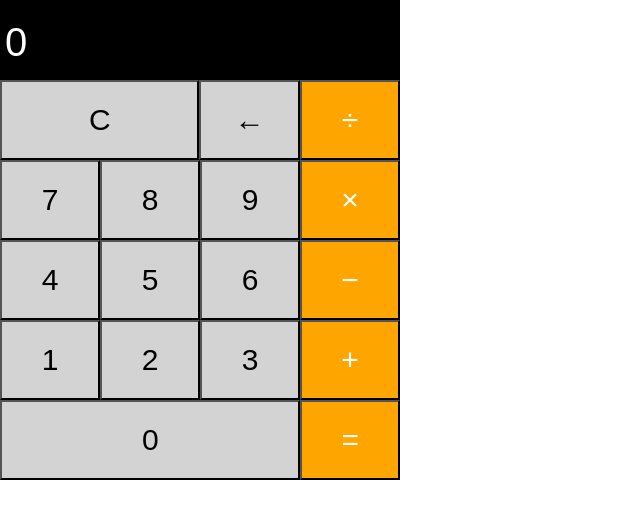
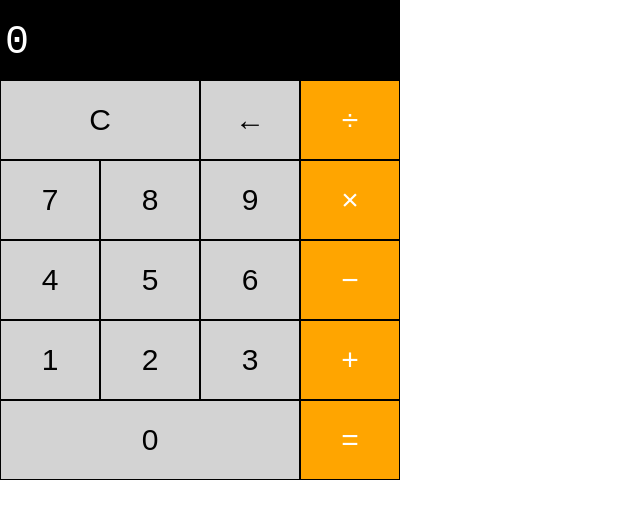
Before and after one commit to vtaylordavis/LAB-calculator, a plain HTML site: page index.html in a window 1280 px wide. Shown: the whole page, without its empty margins (0-640 px from the left). Drawn offline with Linux system fonts and the light colour scheme.

Commit message:
tried to right align & failed, decluttered html instead

```diff
--- a/index.html
+++ b/index.html
@@ -10,39 +10,39 @@
   <script src="main.js"></script>
 
  <div class="container">
-    <section class="sumbar">0</section>
+      <div class="result-screen">0</div>
  </div>
 
  <div class="container">
     <button class="button boxC">C</button>
-    <button class="button boxDel">&#8592;</button>
-    <button class="function-button boxDiv">&#247;</button>
+    <button class="button">&#8592;</button>
+    <button class="function-button">&#247;</button>
  </div>
 
  <div class="container">
-    <button class="button box7">7</button>
-    <button class="button box8">8</button>
-    <button class="button box9">9</button>
-    <button class="function-button boxMul">&#215;</button>
+    <button class="button">7</button>
+    <button class="button">8</button>
+    <button class="button">9</button>
+    <button class="function-button">&#215;</button>
  </div>
 
  <div class="container">
-    <button class="button box4">4</button>
-    <button class="button box5">5</button>
-    <button class="button box6">6</button>
-    <button class="function-button boxMin">&#8722;</button>
+    <button class="button">4</button>
+    <button class="button">5</button>
+    <button class="button">6</button>
+    <button class="function-button">&#8722;</button>
  </div>
 
  <div class="container">
-    <button class="button box1">1</button>
-    <button class="button box2">2</button>
-    <button class="button box3">3</button>
-    <button class="function-button boxAdd">&#43;</button>
+    <button class="button">1</button>
+    <button class="button">2</button>
+    <button class="button">3</button>
+    <button class="function-button">&#43;</button>
 </div>
 
 <div class="container">
     <button class="button box0">0</button>
-    <button class="function-button boxSum">&#61;</button>
+    <button class="function-button">&#61;</button>
 </div>
 
   </div>
--- a/main.css
+++ b/main.css
@@ -3,13 +3,15 @@ body {
   margin: 0;
 }
 
-.sumbar {
-  background-color: black;
+.result-screen {
   color: white;
+  font-family: 'Courier New', Courier, monospace;
+  font-size: 40px;
+  padding: 20px 5px;
+  justify-content: flex-end;
   text-align: right;
-  font-size: 40px;
-  font-family: Arial, Helvetica, sans-serif;
-  padding: 20px 5px;
+  align-items: right;
+  align-content: right;
 }
 
 .button {
@@ -19,7 +21,8 @@ body {
   font-family: Arial, Helvetica, sans-serif;
   text-align: center;
   padding: 1px 5px;
-  flex: 1;
+  flex: 0 1 25%;
+  border: 1px solid black;
 }
 
 .function-button {
@@ -29,7 +32,8 @@ body {
   font-family: Arial, Helvetica, sans-serif;
   text-align: center;
   padding: 1px 5px;
-  flex: 1;
+  flex: 0 1 25%;
+  border: 1px solid black;
 }
 
 .container {
```
